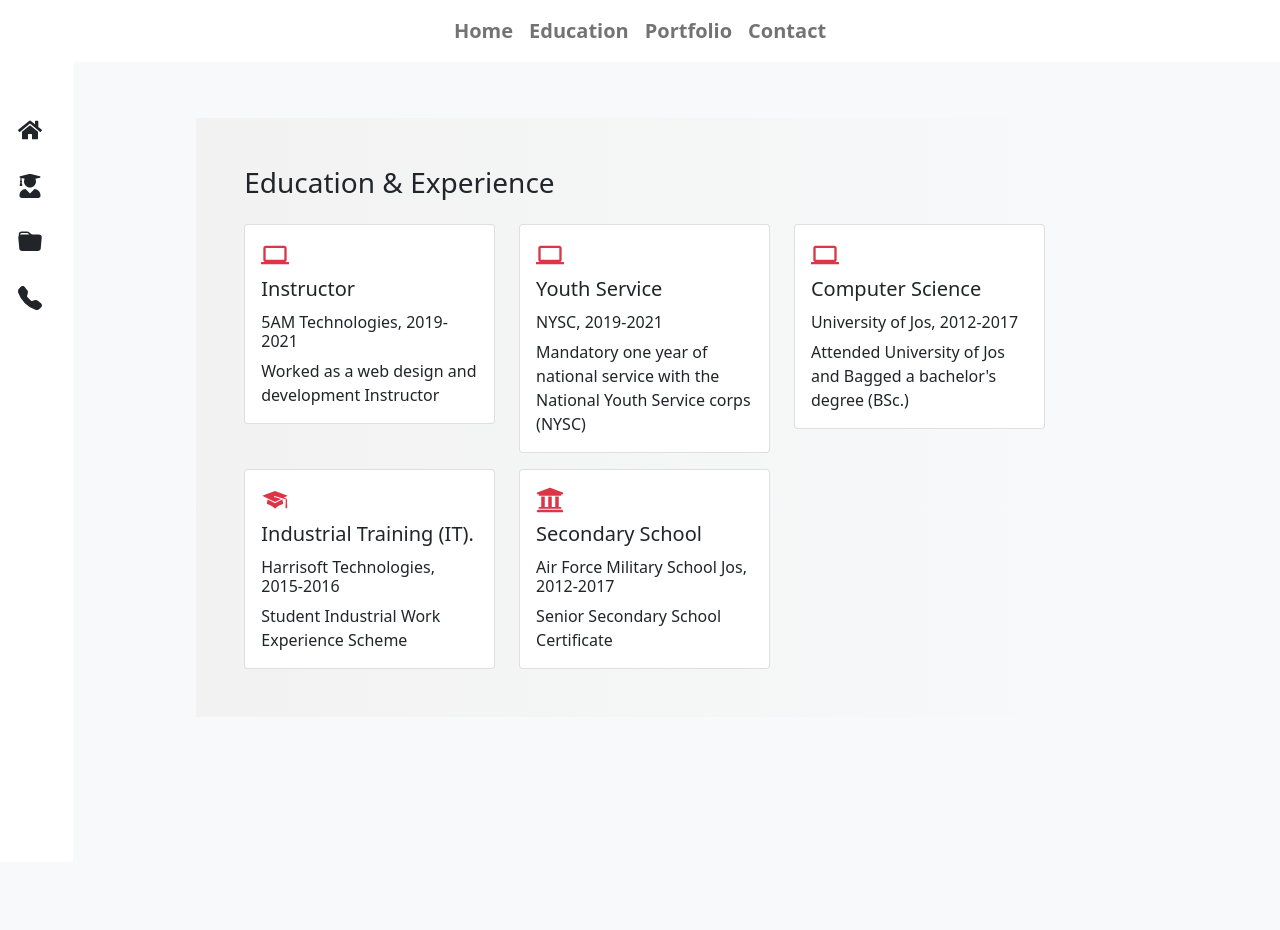
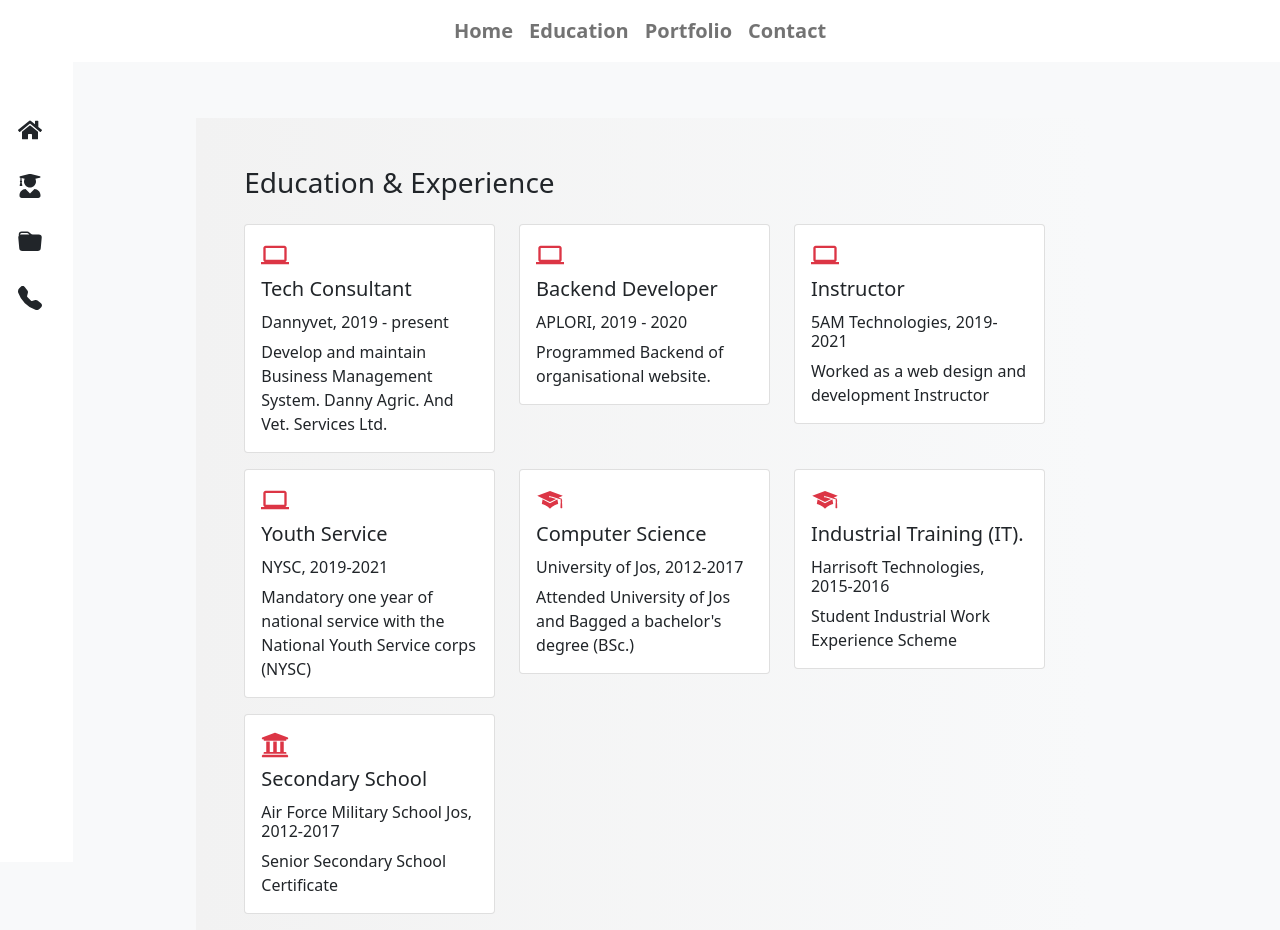
Before and after one commit to abbabawa/portfolio-website, a React (Create React App) app: page /education in a window 1280 px wide. Shown: the top 930 px of the page. Before the commit the page ends 862 px from the top, so only its background shows below. Built offline with nearby package versions, Linux system fonts and the light colour scheme.

Commit message:
profile picture changed and education and experience page edited

```diff
--- a/src/pages/ContactMe.js
+++ b/src/pages/ContactMe.js
@@ -3,7 +3,7 @@ import { TelephoneFill } from "react-bootstrap-icons"
 import { FaFacebookF, FaLinkedinIn, FaRegCalendar, FaTwitter, FaUserAlt, FaUserGraduate } from "react-icons/fa"
 import { MdLocationOn, MdMail } from "react-icons/md"
 import { Link } from "react-router-dom"
-import profilePic from '../images/profile.jpg'
+import profilePic from '../images/profile_pic.jpg'
 
 const ContactMe = ()=>{
     return (
@@ -41,7 +41,7 @@ const ContactMe = ()=>{
                     </div>
                     <div className="col-md-6 mb-2" md="6">
                         <TelephoneFill className="me-2 text-danger" />
-                        Degree: +234 8133217929
+                        Phone: +234 8133217929
                     </div>
                 </div>
                 <div className="col-4 bg-danger border border-danger mt-3"></div>
@@ -50,7 +50,7 @@ const ContactMe = ()=>{
                         <Link to="https://web.facebook.com/abba.bawa/"><FaFacebookF /></Link>
                     </span>
                     <span className="me-3 bg-white p-2">
-                        <Link to=""><FaLinkedinIn /></Link>
+                        <Link to="https://www.linkedin.com/in/abba-bawa-68265a16a/"><FaLinkedinIn /></Link>
                     </span>
                     <span className="me-3 bg-white p-2">
                         <Link to=""><FaTwitter /></Link>
--- a/src/pages/EducationAndExperience.js
+++ b/src/pages/EducationAndExperience.js
@@ -5,6 +5,18 @@ import PageTemplate from "../components/PageTemplate"
 import MyCard from "../components/MyCard"
 
 let data = [
+    {
+        icon: <MdComputer className="fs-3 text-danger" />,
+        title: <h5 className="my-2">Tech Consultant</h5>,
+        subtitle: "Dannyvet, 2019 - present",
+        text: "Develop and maintain Business Management System. Danny Agric. And Vet. Services Ltd."
+    },
+    {
+        icon: <MdComputer className="fs-3 text-danger" />,
+        title: <h5 className="my-2">Backend Developer</h5>,
+        subtitle: "APLORI, 2019 - 2020",
+        text: "Programmed Backend of organisational website."
+    },
     {
         icon: <MdComputer className="fs-3 text-danger" />,
         title: <h5 className="my-2">Instructor</h5>,
@@ -18,7 +30,7 @@ let data = [
         text: "Mandatory one year of national service with the National Youth Service corps (NYSC)"
     },
     {
-        icon: <MdComputer className="fs-3 text-danger" />,
+        icon: <GiGraduateCap className="fs-3 text-danger" />,
         title: <h5 className="my-2">Computer Science</h5>,
         subtitle: "University of Jos, 2012-2017",
         text: "Attended University of Jos and Bagged a bachelor's degree (BSc.)"
--- a/src/pages/Home.js
+++ b/src/pages/Home.js
@@ -1,5 +1,5 @@
 import { Col, Image, Row } from "react-bootstrap"
-import profilePic from '../images/profile.jpg'
+import profilePic from '../images/profile_pic.jpg'
 
 const Home = ()=>{
     return (
```
Also changed, not shown: src/images/profile.jpg (deleted), src/images/profile_pic.jpg (added).
